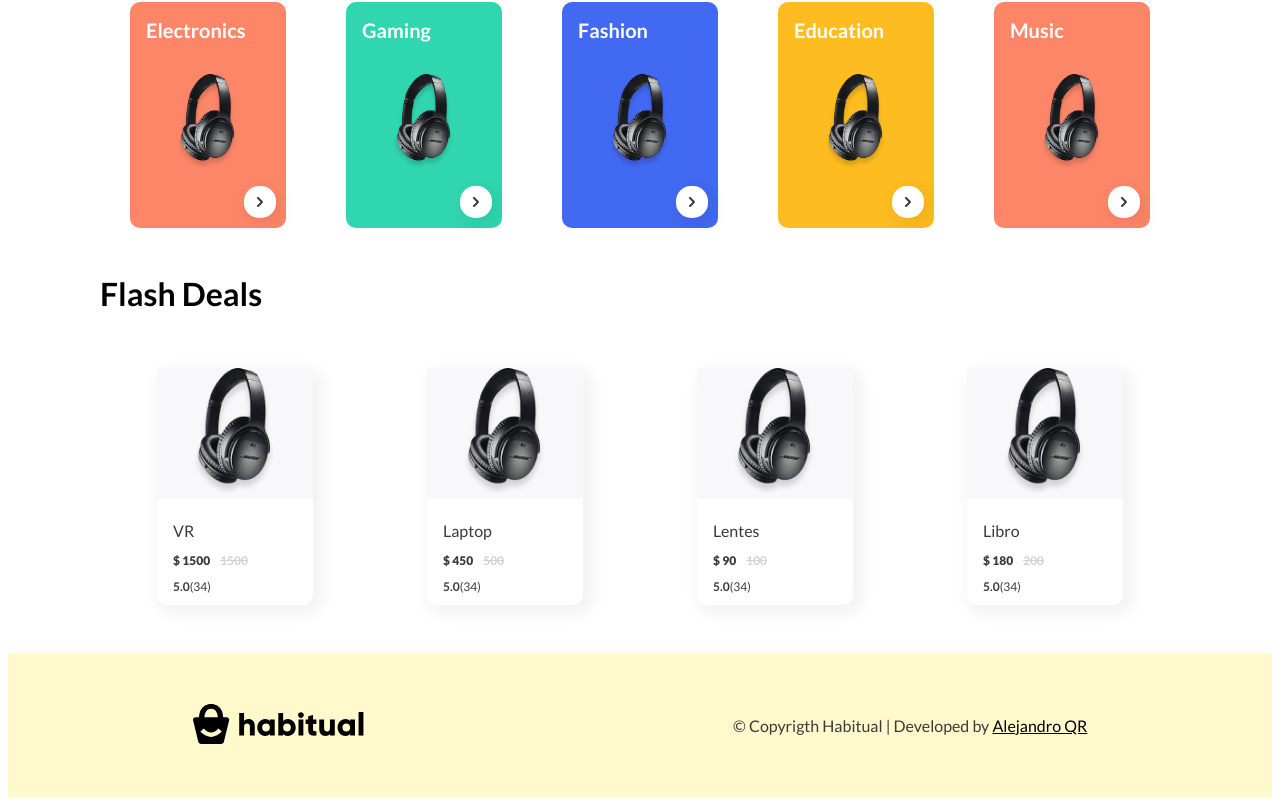
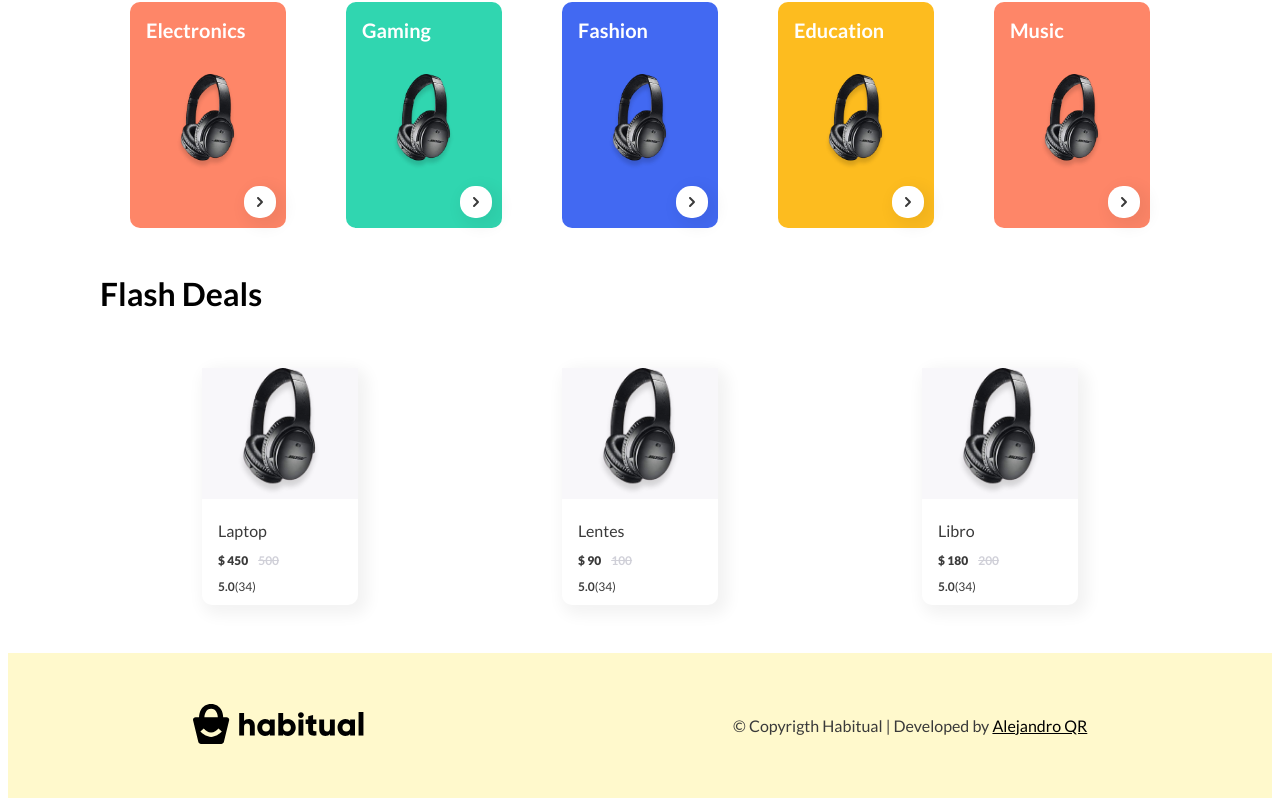
Before and after one commit to AlejandroQR23/habitual, a React (Create React App) app: page /shop in a window 1280 px wide. Shown: the part 598-1404 px from the top of the page. Built offline with nearby package versions, Linux system fonts and the light colour scheme.

Commit message:
both components that uses shop state now uses the selectors

```diff
--- a/src/components/card-lg-grid/card-lg-grid.component.tsx
+++ b/src/components/card-lg-grid/card-lg-grid.component.tsx
@@ -1,14 +1,19 @@
 import ProductCardLg from '../product-card-lg/product-card-lg.component';
 import { CardGridContainer } from '../../styles/card-grid.styles';
 import { useAppSelector } from '../../redux/hooks';
+import { selectDiscountShopItems, selectShopCategories } from '../../redux/shop/shop.reducer';
 
 const CardLgGrid = () => {
-  const { products, title } = useAppSelector((state) => state.shop.categories[0]);
+  const [{ title }] = useAppSelector(selectShopCategories);
+  const products = useAppSelector(selectDiscountShopItems);
+
   return (
     <CardGridContainer>
-      {products.map(({ id, ...otherProductsProps }) => (
-        <ProductCardLg key={id} id={id} category={title} {...otherProductsProps} />
-      ))}
+      {products
+        .filter((_item, idx) => idx < 3)
+        .map(({ id, ...otherProductsProps }) => (
+          <ProductCardLg key={id} id={id} category={title} {...otherProductsProps} />
+        ))}
     </CardGridContainer>
   );
 };
--- a/src/components/flash-deals/flash-deals.component.tsx
+++ b/src/components/flash-deals/flash-deals.component.tsx
@@ -2,16 +2,19 @@ import { CardGridContainer } from '../../styles/card-grid.styles';
 import { SectionContainer } from '../../styles/section-container.styles';
 import ProductCard from '../product-card/product-card.component';
 import { useAppSelector } from '../../redux/hooks';
+import { selectDiscountShopItems } from '../../redux/shop/shop.reducer';
 
 const FlashDeals = () => {
-  const { products } = useAppSelector((state) => state.shop.categories[0]);
+  const products = useAppSelector(selectDiscountShopItems);
   return (
     <SectionContainer>
       <h2>Flash Deals</h2>
       <CardGridContainer>
-        {products.map(({ id, ...otherProductProps }) => (
-          <ProductCard key={id} {...otherProductProps} />
-        ))}
+        {products
+          .filter((_item, idx) => idx < 4)
+          .map(({ id, ...otherProductProps }) => (
+            <ProductCard key={id} {...otherProductProps} />
+          ))}
       </CardGridContainer>
     </SectionContainer>
   );
```
